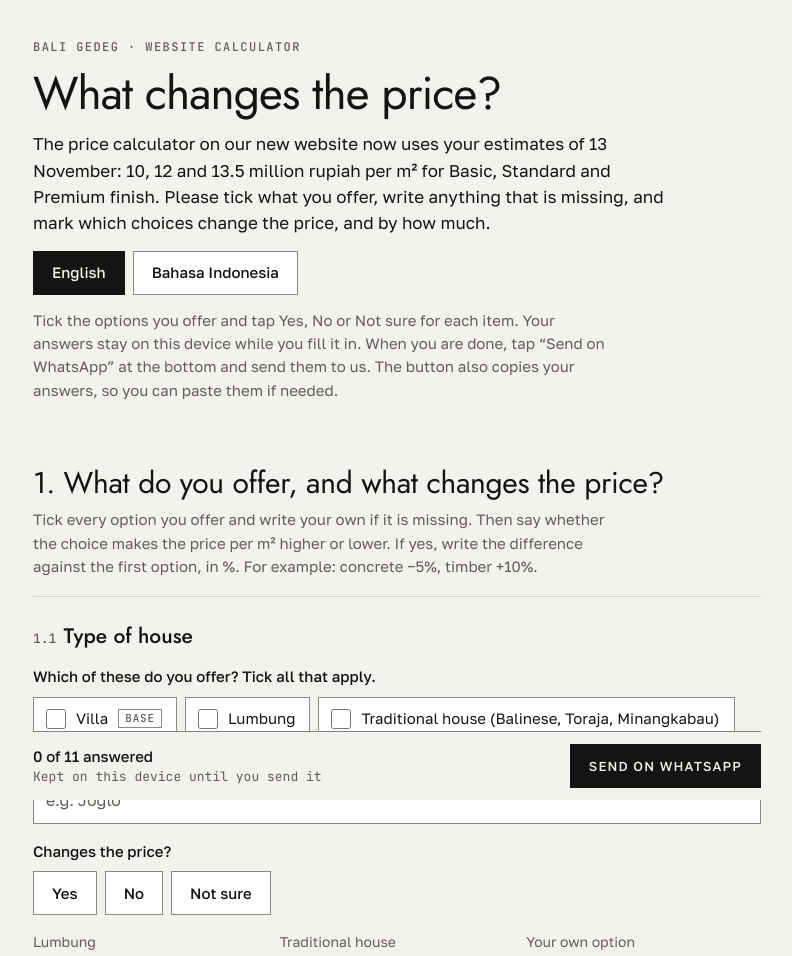
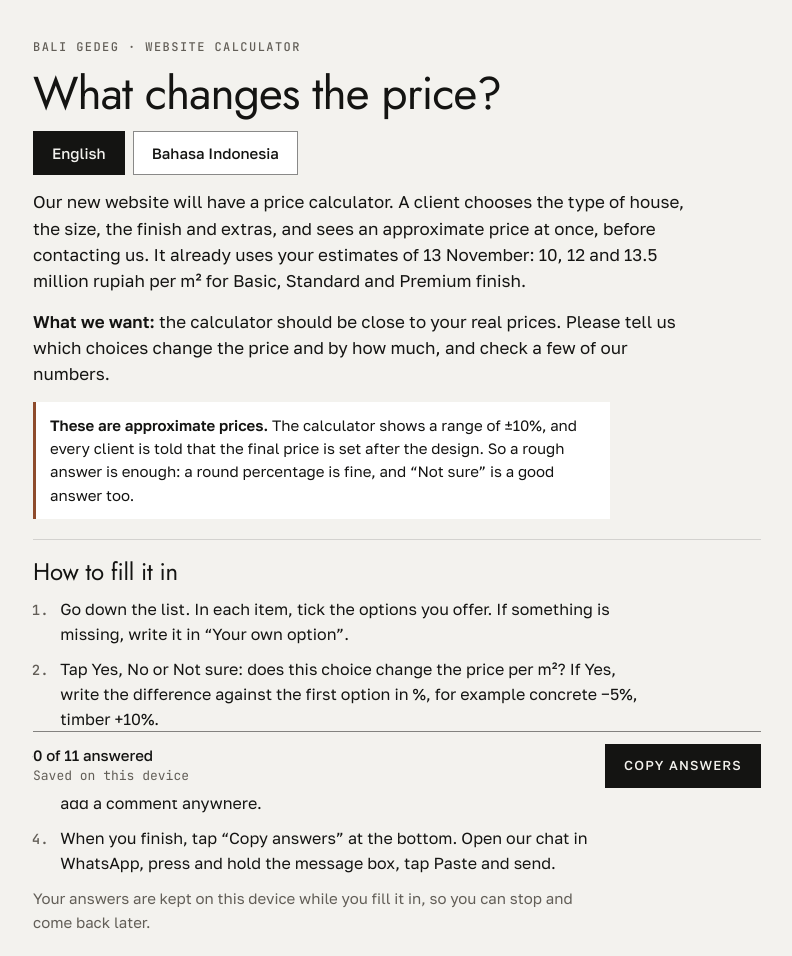
Before and after one commit to baligedeg/baligedeg.github.io, a plain HTML site: page price-factors/index.html in a window 1280 px wide. Shown: the top 956 px of the page, without its empty margins (243-1035 px from the left). Drawn offline with Linux system fonts and the light colour scheme.

Commit message:
Keep only Copy answers on the checklist and explain what it is for
- Remove the Send on WhatsApp button. Copy answers now sits in the bottom bar
  and confirms with a short message on how to paste the answers into WhatsApp.
- New intro: what the page is for (the website's price calculator), what we
  want, a note that the calculator shows approximate prices (a range of 10%
  either way, the final price after the design, so a rough answer is enough)
  and four steps. The language switch moves up under the title.
- Proofread English and Indonesian texts; step 3 names the Yes and
  'No, I changed them' buttons of part 2.

Co-Authored-By: Claude Opus 5.5 <noreply@anthropic.com>

```diff
--- a/price-factors/index.html
+++ b/price-factors/index.html
@@ -40,6 +40,14 @@ body { margin: 0; background: var(--bg); color: var(--fg); font: 16px/1.55 var(-
 h1 { margin: 0; font: 400 clamp(32px, 7vw, 46px)/1.04 var(--font-display); letter-spacing: -.02em; text-wrap: balance; }
 .lead { margin: 0; font-size: 17px; max-width: 62ch; }
 .howto { margin: 0; color: var(--muted); font-size: 15px; max-width: 62ch; }
+.want { margin: 0; font-size: 17px; max-width: 62ch; }
+.want strong, .approx strong { font-weight: 600; }
+.approx { margin: 0; padding: 12px 14px; border-left: 3px solid var(--accent); background: var(--field); font-size: 15px; max-width: 62ch; }
+.steps { display: grid; gap: 12px; margin-top: 6px; padding-top: 18px; border-top: 1px solid var(--rule); }
+.steps .steps__title { padding-top: 0; font-size: clamp(21px, 4vw, 24px); }
+.steps__list { display: grid; gap: 10px; margin: 0; padding-left: 1.5em; max-width: 62ch; }
+.steps__list li { padding-left: .2em; }
+.steps__list li::marker { font: 500 14px/1 var(--font-mono); color: var(--muted); }
 .lang { display: flex; flex-wrap: wrap; gap: 8px; }
 .banner { margin: 0; padding: 12px 14px; border: 1px solid var(--accent); color: var(--fg); font-size: 15px; }
 h2 { margin: 0; padding-top: 36px; font: 400 clamp(24px, 4.6vw, 30px)/1.15 var(--font-display); letter-spacing: -.01em; text-wrap: balance; }
@@ -104,12 +112,18 @@ input::placeholder, textarea::placeholder { color: var(--muted); opacity: 1; }
   <header class="head">
     <p class="eyebrow" id="t-eyebrow">Bali Gedeg · website calculator</p>
     <h1 id="t-title">What changes the price?</h1>
-    <p class="lead" id="t-lead"></p>
     <div class="lang" role="group" aria-label="Language / Bahasa">
       <button type="button" data-lang="en" aria-pressed="true">English</button>
       <button type="button" data-lang="id" aria-pressed="false">Bahasa Indonesia</button>
     </div>
-    <p class="howto" id="t-howto"></p>
+    <p class="lead" id="t-lead"></p>
+    <p class="want" id="t-want"></p>
+    <p class="approx" id="t-approx"></p>
+    <section class="steps" aria-labelledby="t-stepsTitle">
+      <h2 class="steps__title" id="t-stepsTitle"></h2>
+      <ol class="steps__list" id="steps"></ol>
+      <p class="howto" id="t-howto"></p>
+    </section>
     <p class="banner" id="banner" hidden></p>
   </header>
 
@@ -120,11 +134,9 @@ input::placeholder, textarea::placeholder { color: var(--muted); opacity: 1; }
       <span class="progress" id="progress"></span>
       <span class="status" id="status" role="status" aria-live="polite"></span>
     </div>
-    <a class="copy" id="send" href="https://api.whatsapp.com/send"></a>
+    <button type="button" class="copy" id="copy"></button>
   </div>
   <div class="after">
-    <p class="after__text" id="t-copyHint"></p>
-    <button type="button" class="copy copy--quiet" id="copy"></button>
     <p class="copied" id="copied" role="status" aria-live="polite"></p>
     <textarea class="copy-text" id="copy-text" hidden readonly aria-label="Answers" aria-describedby="copied"></textarea>
   </div>
@@ -141,8 +153,15 @@ input::placeholder, textarea::placeholder { color: var(--muted); opacity: 1; }
     en: {
       eyebrow: 'Bali Gedeg · website calculator',
       title: 'What changes the price?',
-      lead: 'The price calculator on our new website now uses your estimates of 13 November: 10, 12 and 13.5 million rupiah per m² for Basic, Standard and Premium finish. Please tick what you offer, write anything that is missing, and mark which choices change the price, and by how much.',
-      howto: 'Tick the options you offer and tap Yes, No or Not sure for each item. Your answers stay on this device while you fill it in. When you are done, tap “Send on WhatsApp” at the bottom and send them to us. The button also copies your answers, so you can paste them if needed.',
+      lead: 'Our new website will have a price calculator. A client chooses the type of house, the size, the finish and extras, and sees an approximate price at once, before contacting us. It already uses your estimates of 13 November: 10, 12 and 13.5 million rupiah per m² for Basic, Standard and Premium finish.',
+      want: 'What we want: the calculator should be close to your real prices. Please tell us which choices change the price and by how much, and check a few of our numbers.',
+      approx: 'These are approximate prices. The calculator shows a range of ±10%, and every client is told that the final price is set after the design. So a rough answer is enough: a round percentage is fine, and “Not sure” is a good answer too.',
+      stepsTitle: 'How to fill it in',
+      step1: 'Go down the list. In each item, tick the options you offer. If something is missing, write it in “Your own option”.',
+      step2: 'Tap Yes, No or Not sure: does this choice change the price per m²? If Yes, write the difference against the first option in %, for example concrete −5%, timber +10%.',
+      step3: 'In part 2, check our numbers and answer the questions. If our numbers are right, tap Yes. If not, correct them and tap “No, I changed them”. You can add a comment anywhere.',
+      step4: 'When you finish, tap “Copy answers” at the bottom. Open our chat in WhatsApp, press and hold the message box, tap Paste and send.',
+      howto: 'Your answers are kept on this device while you fill it in, so you can stop and come back later.',
       s1: 'What do you offer, and what changes the price?',
       s1sub: 'Tick every option you offer and write your own if it is missing. Then say whether the choice makes the price per m² higher or lower. If yes, write the difference against the first option, in %. For example: concrete −5%, timber +10%.',
       s2: 'Please check our numbers',
@@ -173,18 +192,25 @@ input::placeholder, textarea::placeholder { color: var(--muted); opacity: 1; }
       site: 'Prices on the website', siteQ: 'Is it OK that the website shows these approximate prices?', updateEvery: 'How often do your prices change, so we know when to update them?',
       progress: '{n} of {total} answered',
       st_connecting: 'Connecting…', st_ready: 'Answers save by themselves', st_saving: 'Saving…', st_saved: 'All answers saved',
-      st_local: 'Kept on this device until you send it', st_error: 'Not saved. Copy your answers and send them on WhatsApp.', st_slow: 'Saved answers can’t be loaded yet. You can keep going.',
-      banner: 'This page can’t save your answers here. Fill it in, then tap “Copy all answers” and send them on WhatsApp.',
-      send: 'Send on WhatsApp', copy: 'Copy answers', copyHint: 'If WhatsApp doesn’t open, or opens without your answers, copy them here and paste them into our chat.', copied: 'Copied. Open our chat in WhatsApp, press and hold the message box and tap Paste.', copyFail: 'Couldn’t copy automatically. Press and hold the text below, select all of it (drag the handles to the start and the end), then tap “Copy”.', copyStale: 'You changed answers after copying. Tap “Copy answers” again.', sentCopied: 'Your answers are also copied. If WhatsApp doesn’t open or the message is empty, open our chat, press and hold the message box and tap Paste.', sentNotCopied: 'If WhatsApp doesn’t open, or opens without your answers, use “Copy answers” at the end of the page.',
-      foot: 'This page is only for Bali Gedeg. Nothing is sent until you tap “Send on WhatsApp”.',
+      st_local: 'Saved on this device', st_error: 'Not saved. Copy your answers and send them on WhatsApp.', st_slow: 'Saved answers can’t be loaded yet. You can keep going.',
+      banner: 'This page can’t save your answers here. Fill it in, then tap “Copy answers” and paste them into WhatsApp.',
+      copy: 'Copy answers', copied: 'Copied. Open our chat in WhatsApp, press and hold the message box, tap Paste and send.', copyFail: 'Couldn’t copy automatically. Press and hold the text below, select all of it (drag the handles to the start and the end) and tap “Copy”. Then paste it into our chat in WhatsApp and send.', copyStale: 'You changed answers after copying. Tap “Copy answers” again.',
+      foot: 'This page is only for Bali Gedeg. It sends nothing by itself: your answers leave this device only when you send them in WhatsApp yourself.',
       txtHead: 'Calculator price factors, answers', txtChanges: 'changes the price', txtNoChange: 'does not change the price', txtUnsure: 'not sure', txtNot: 'not answered',
       txtRight: 'right', txtWrong: 'changed', txtNote: 'Comment', txtOther: 'Anything else', txtOffer: 'Offered', txtNone: 'nothing ticked', txtOwn: 'own option'
     },
     id: {
       eyebrow: 'Bali Gedeg · kalkulator situs web',
       title: 'Apa yang mengubah harga?',
-      lead: 'Kalkulator harga di situs baru kita sekarang memakai estimasi Bapak tanggal 13 November: 10, 12, dan 13,5 juta rupiah per m² untuk finishing Basic, Standard, dan Premium. Mohon centang yang Bapak tawarkan, tulis yang belum ada, dan tandai pilihan yang mengubah harga, serta seberapa besar.',
-      howto: 'Centang pilihan yang Bapak tawarkan dan ketuk Ya, Tidak, atau Belum tahu untuk setiap poin. Jawaban tetap tersimpan di perangkat ini selama Bapak mengisi. Setelah selesai, ketuk “Kirim lewat WhatsApp” di bawah dan kirim ke kami. Tombol itu juga menyalin jawaban Bapak, jadi bisa ditempel jika perlu.',
+      lead: 'Situs baru kita akan punya kalkulator harga. Klien memilih jenis rumah, luas, finishing, dan tambahan, lalu langsung melihat perkiraan harga sebelum menghubungi kita. Kalkulator ini sudah memakai estimasi Bapak tanggal 13 November: 10, 12, dan 13,5 juta rupiah per m² untuk finishing Basic, Standard, dan Premium.',
+      want: 'Yang kami inginkan: harga di kalkulator mendekati harga Bapak yang sebenarnya. Mohon beri tahu pilihan mana yang mengubah harga dan seberapa besar, lalu periksa beberapa angka kami.',
+      approx: 'Ini harga perkiraan. Kalkulator menunjukkan kisaran ±10%, dan setiap klien diberi tahu bahwa harga akhir ditentukan setelah desain. Jadi jawaban kira-kira sudah cukup: persen bulat tidak apa-apa, dan “Belum tahu” juga jawaban yang baik.',
+      stepsTitle: 'Cara mengisi',
+      step1: 'Isi daftar dari atas ke bawah. Di setiap poin, centang pilihan yang Bapak tawarkan. Jika ada yang belum tercantum, tulis di “Pilihan lain (tulis sendiri)”.',
+      step2: 'Ketuk Ya, Tidak, atau Belum tahu: apakah pilihan ini mengubah harga per m²? Jika Ya, tulis selisihnya dalam % dibandingkan pilihan pertama, misalnya beton −5%, kayu +10%.',
+      step3: 'Di bagian 2, periksa angka kami dan jawab pertanyaannya. Jika angkanya sudah benar, ketuk Ya. Jika belum, perbaiki lalu ketuk “Tidak, sudah saya ubah”. Catatan boleh ditambahkan di mana saja.',
+      step4: 'Setelah selesai, ketuk “Salin jawaban” di bawah. Buka chat kami di WhatsApp, tekan lama kolom pesan, ketuk Tempel, lalu kirim.',
+      howto: 'Jawaban tersimpan di perangkat ini selama Bapak mengisi, jadi bisa berhenti dan dilanjutkan nanti.',
       s1: 'Apa yang Bapak tawarkan, dan apa yang mengubah harga?',
       s1sub: 'Centang setiap pilihan yang Bapak tawarkan dan tulis sendiri jika belum ada. Lalu tandai apakah pilihan itu membuat harga per m² lebih tinggi atau lebih rendah. Jika ya, tulis selisihnya dibandingkan pilihan pertama, dalam %. Contoh: beton −5%, kayu +10%.',
       s2: 'Mohon cek angka kami',
@@ -215,10 +241,10 @@ input::placeholder, textarea::placeholder { color: var(--muted); opacity: 1; }
       site: 'Harga di situs web', siteQ: 'Apakah boleh situs menampilkan harga perkiraan ini?', updateEvery: 'Seberapa sering harga Bapak berubah, agar kami tahu kapan memperbaruinya?',
       progress: '{n} dari {total} sudah dijawab',
       st_connecting: 'Menghubungkan…', st_ready: 'Jawaban tersimpan sendiri', st_saving: 'Menyimpan…', st_saved: 'Semua jawaban tersimpan',
-      st_local: 'Tersimpan di perangkat ini sampai dikirim', st_error: 'Belum tersimpan. Salin jawaban dan kirim lewat WhatsApp.', st_slow: 'Jawaban tersimpan belum bisa dimuat. Bapak bisa tetap mengisi.',
-      banner: 'Halaman ini tidak bisa menyimpan jawaban di sini. Isi dulu, lalu ketuk “Salin semua jawaban” dan kirim lewat WhatsApp.',
-      send: 'Kirim lewat WhatsApp', copy: 'Salin jawaban', copyHint: 'Jika WhatsApp tidak terbuka atau terbuka tanpa jawaban Bapak, salin di sini lalu tempel di chat kami.', copied: 'Tersalin. Buka chat kami di WhatsApp, tekan lama kolom pesan, lalu ketuk Tempel.', copyFail: 'Tidak bisa menyalin otomatis. Tekan lama teks di bawah, pilih semua teksnya (geser penanda ke awal dan akhir), lalu ketuk “Salin”.', copyStale: 'Jawaban diubah setelah disalin. Ketuk “Salin jawaban” lagi.', sentCopied: 'Jawaban Bapak juga sudah disalin. Jika WhatsApp tidak terbuka atau pesannya kosong, buka chat kami, tekan lama kolom pesan, lalu ketuk Tempel.', sentNotCopied: 'Jika WhatsApp tidak terbuka atau terbuka tanpa jawaban Bapak, pakai “Salin jawaban” di akhir halaman.',
-      foot: 'Halaman ini hanya untuk Bali Gedeg. Tidak ada yang terkirim sebelum Bapak mengetuk “Kirim lewat WhatsApp”.',
+      st_local: 'Tersimpan di perangkat ini', st_error: 'Belum tersimpan. Salin jawaban dan kirim lewat WhatsApp.', st_slow: 'Jawaban tersimpan belum bisa dimuat. Bapak bisa tetap mengisi.',
+      banner: 'Halaman ini tidak bisa menyimpan jawaban di sini. Isi dulu, lalu ketuk “Salin jawaban” dan tempel di WhatsApp.',
+      copy: 'Salin jawaban', copied: 'Tersalin. Buka chat kami di WhatsApp, tekan lama kolom pesan, ketuk Tempel, lalu kirim.', copyFail: 'Tidak bisa menyalin otomatis. Tekan lama teks di bawah, pilih semua teksnya (geser penanda ke awal dan akhir), lalu ketuk “Salin”. Setelah itu, tempel di chat WhatsApp kami dan kirim.', copyStale: 'Jawaban diubah setelah disalin. Ketuk “Salin jawaban” lagi.',
+      foot: 'Halaman ini hanya untuk Bali Gedeg dan tidak mengirim apa pun secara otomatis: jawaban hanya keluar dari perangkat ini saat Bapak sendiri mengirimnya lewat WhatsApp.',
       txtHead: 'Faktor harga kalkulator, jawaban', txtChanges: 'mengubah harga', txtNoChange: 'tidak mengubah harga', txtUnsure: 'belum tahu', txtNot: 'belum dijawab',
       txtRight: 'benar', txtWrong: 'diubah', txtNote: 'Catatan', txtOther: 'Hal lain', txtOffer: 'Ditawarkan', txtNone: 'belum dicentang', txtOwn: 'pilihan lain'
     }
@@ -366,8 +392,17 @@ input::placeholder, textarea::placeholder { color: var(--muted); opacity: 1; }
     form.appendChild(el('section', { class: 'item other', 'data-item': 'other' }, [
       el('label', { class: 'field', for: oid }, [el('span', { text: t('s3hint') }), el('textarea', { id: oid, 'data-key': 'other', 'data-field': 'text' })])]));
 
-    ['eyebrow', 'title', 'lead', 'howto', 'foot', 'copyHint'].forEach(function (k) { $('t-' + k).textContent = t(k); });
-    $('copy').textContent = t('copy'); $('send').textContent = t('send');
+    ['eyebrow', 'title', 'lead', 'stepsTitle', 'howto', 'foot'].forEach(function (k) { $('t-' + k).textContent = t(k); });
+    /* the label before the first colon, or the first sentence, in bold */
+    ['want', 'approx'].forEach(function (k) {
+      var txt = t(k), cut = txt.search(/[:.]\s/), node = $('t-' + k);
+      node.textContent = '';
+      if (cut > 0) { node.appendChild(el('strong', { text: txt.slice(0, cut + 1) })); node.appendChild(document.createTextNode(txt.slice(cut + 1))); }
+      else node.textContent = txt;
+    });
+    var steps = $('steps'); steps.textContent = '';
+    ['step1', 'step2', 'step3', 'step4'].forEach(function (k) { steps.appendChild(el('li', { text: t(k) })); });
+    $('copy').textContent = t('copy');
     document.documentElement.lang = lang;
     Array.prototype.forEach.call(document.querySelectorAll('[data-lang]'), function (b) { b.setAttribute('aria-pressed', String(b.getAttribute('data-lang') === lang)); });
     Object.keys(DEFAULTS).forEach(fill);
@@ -394,7 +429,7 @@ input::placeholder, textarea::placeholder { color: var(--muted); opacity: 1; }
     Array.prototype.forEach.call(document.querySelectorAll('[data-own-label="' + key + '"]'), function (n) { n.textContent = own || t('own'); });
   }
   function answered() { return Object.keys(ANSWER_FIELD).filter(function (k) { return !!state[k][ANSWER_FIELD[k]]; }).length; }
-  function progress() { $('progress').textContent = t('progress').replace('{n}', answered()).replace('{total}', TOTAL); $('send').href = waLink(text()); }
+  function progress() { $('progress').textContent = t('progress').replace('{n}', answered()).replace('{total}', TOTAL); }
 
   /* ---------- saving ---------- */
   var db = null, localOnly = false, statusKey = 'local', dirty = {}, inflight = {}, again = {}, timers = {};
@@ -539,7 +574,7 @@ input::placeholder, textarea::placeholder { color: var(--muted); opacity: 1; }
     clearTimeout(toastTimer);
     toastTimer = setTimeout(function () { $('toast').textContent = ''; }, 8000);
   }
-  /* while WhatsApp is in front the page is hidden: keep the message until he is back */
+  /* while he is in WhatsApp the page is hidden: keep the message until he is back */
   document.addEventListener('visibilitychange', function () {
     if (document.hidden) clearTimeout(toastTimer); else if ($('toast').textContent) hideToastLater();
   });
@@ -548,7 +583,7 @@ input::placeholder, textarea::placeholder { color: var(--muted); opacity: 1; }
   var copyState = '';
   function copyRefresh(edited) {
     var msg = $('copied'), area = $('copy-text');
-    if (edited && copyState === 'copied') copyState = 'stale';
+    if (edited && copyState === 'copied') { copyState = 'stale'; $('toast').textContent = ''; }
     if (copyState === 'failed') area.value = text();
     var want = copyState ? t({ copied: 'copied', stale: 'copyStale', failed: 'copyFail' }[copyState]) : '';
     if (msg.textContent !== want) msg.textContent = want;
@@ -559,27 +594,12 @@ input::placeholder, textarea::placeholder { color: var(--muted); opacity: 1; }
       copyState = ok ? 'copied' : 'failed';
       area.hidden = ok;
       copyRefresh(false);
-      if (ok) return;
+      if (ok) { toast(t('copied')); return; }
       try { area.focus({ preventScroll: true }); area.select(); area.setSelectionRange(0, area.value.length); } catch (e) {}
       area.scrollIntoView({ block: 'center' });
     });
   });
 
-  /* ---------- sending ---------- */
-  /* api.whatsapp.com/send with only a text opens WhatsApp (an app link on Android and iPhone) and lets him
-     pick the chat. Unlike wa.me it keeps emoji when the request goes through the web. Same tab: in-app
-     browsers may drop target=_blank, and the draft is in localStorage if the page is left. The same tap
-     copies the answers too, so he can paste them if WhatsApp opens without the text. */
-  function waLink(s) {
-    var base = 'https://api.whatsapp.com/send?text=';
-    try { return base + encodeURIComponent(s); }
-    catch (e) { return base + encodeURIComponent(s.replace(/[\uD800-\uDBFF](?![\uDC00-\uDFFF])|(^|[^\uD800-\uDBFF])[\uDC00-\uDFFF]/g, '$1\uFFFD')); }
-  }
-  $('send').addEventListener('click', function () {
-    var s = text();
-    this.href = waLink(s);
-    copyText(s, function (ok) { toast(t(ok ? 'sentCopied' : 'sentNotCopied')); });
-  });
   var connecting = false;
   build();
   setStatus('local');
```
